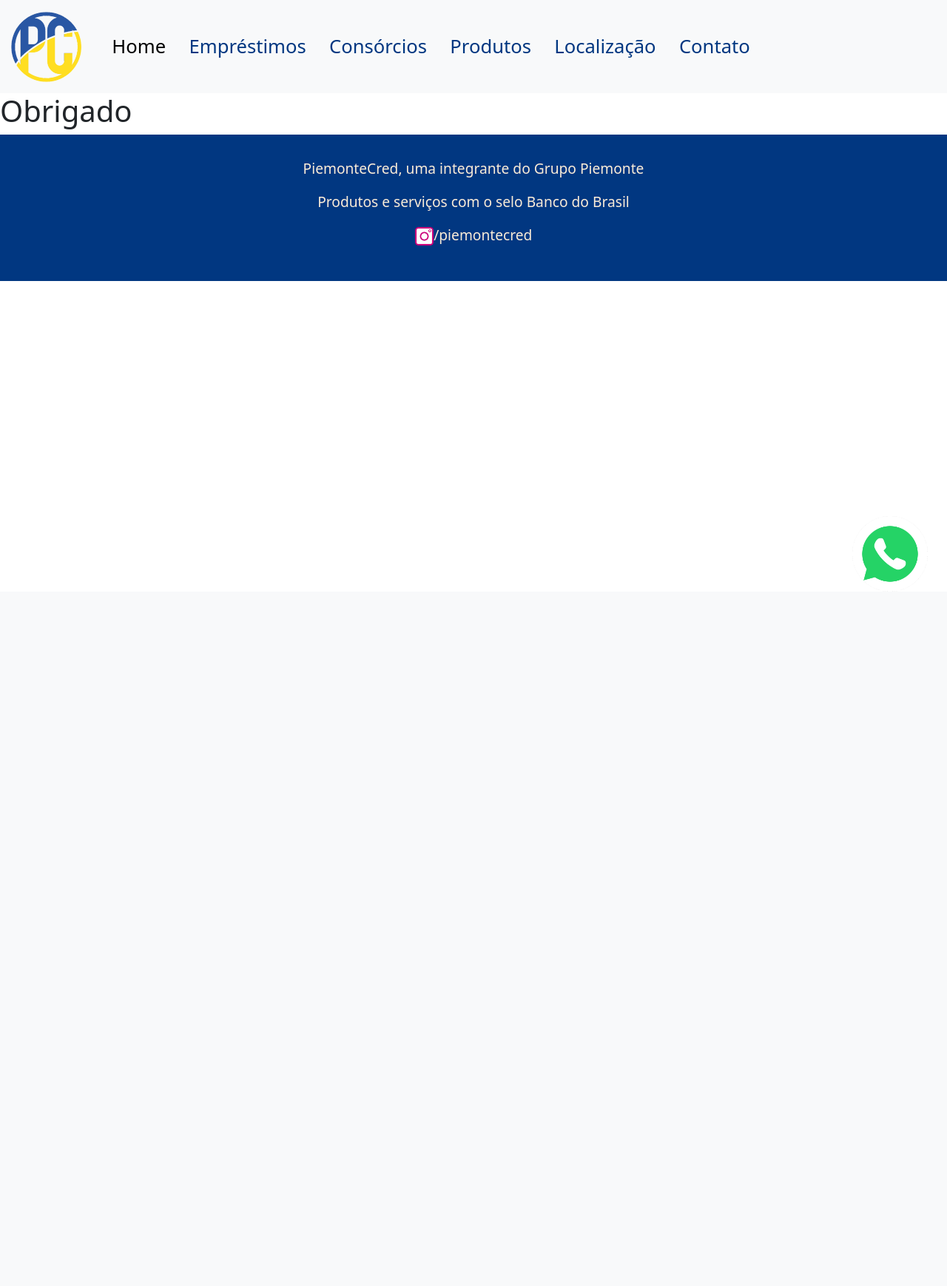
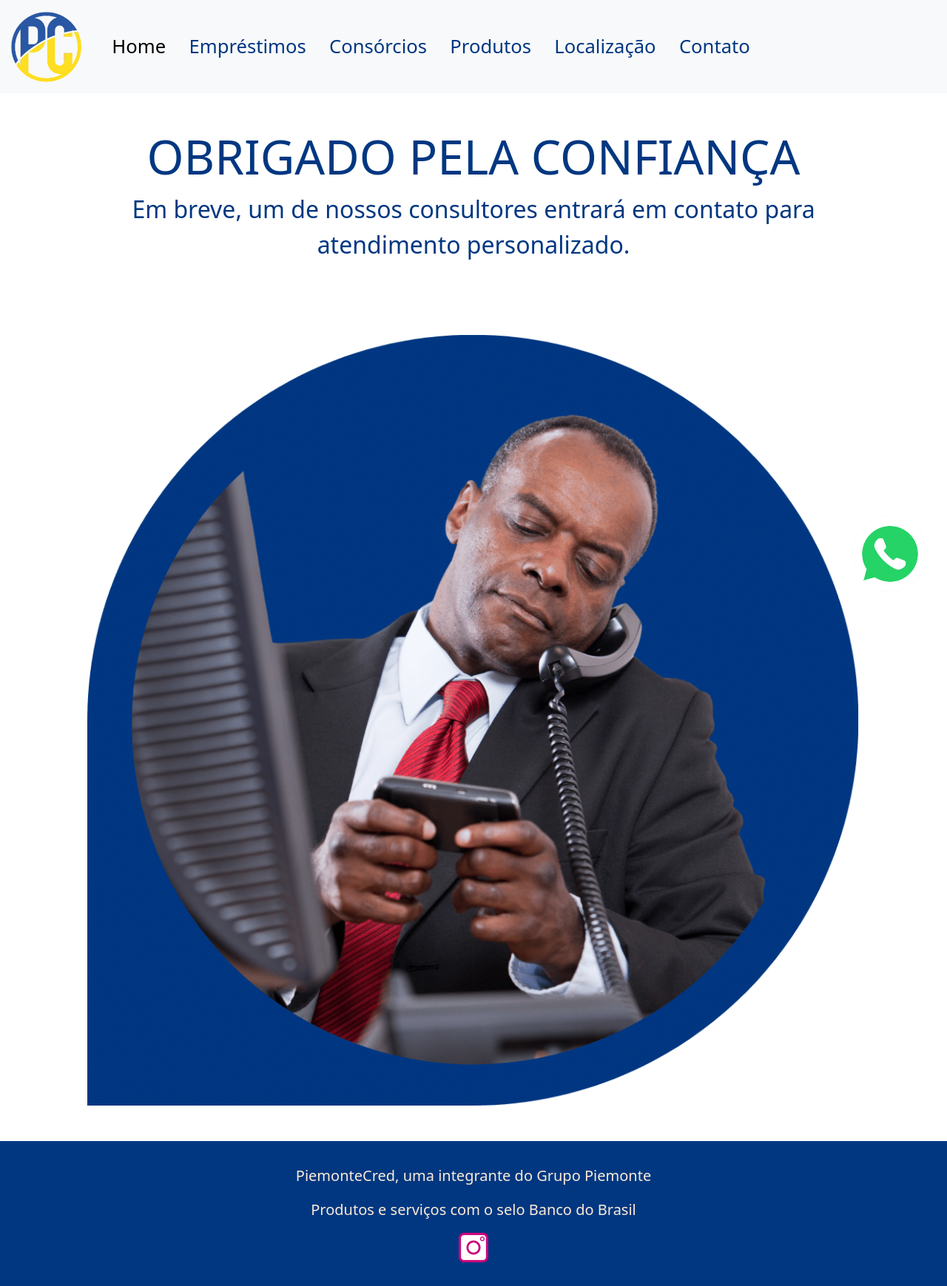
Before and after one commit to pablobagano/piemonte_v3, a Django app: page /obrigado/ in a window 1280 px wide. Shown: the whole page at 74% size. Before the commit the page ends 787 px from the top, so only its background shows below. Run offline with Django 4.2, Linux system fonts and the light colour scheme; parts of the project's set-up code (start-up, migrations or seed data) failed here and were passed over; some libraries are stand-ins or nearby versions.

Commit message:
Footer update

```diff
--- a/setup/static/styles/styles.css
+++ b/setup/static/styles/styles.css
@@ -12,7 +12,7 @@ footer{
 }
 footer p{
     color: antiquewhite;
-    font-size: 1.5vw;
+    /* font-size: 1rem; */
     font-weight: 200;
 }
 .fixed-bottom{
@@ -80,3 +80,7 @@ background: linear-gradient(135deg, #FFFFFF 0%, #E9EADA 70%, #FDE200 100%);
 .map{
     box-sizing: border-box;
 }
+.titulo-emprestimo{
+    font-size: 5vw;
+    color: #013781;
+}
--- a/templates/partials/_footer.html
+++ b/templates/partials/_footer.html
@@ -1,6 +1,13 @@
+{% load static %}
 {% load static %}
 <footer>
-        <p class="text-center">PiemonteCred, uma integrante do Grupo Piemonte</p>
-        <p class="text-center">Produtos e serviços com o selo Banco do Brasil</p>
-        <a href="https://www.instagram.com/piemontecred/"><p class="text-center link"><span><img src="{% static 'assets/logo-instagram.png' %}" alt="" id="logo-instagram" style="width: 2vw"></span>/piemontecred</p></a>
+    <div class="container">
+        <p class="text-center fs-5 text">PiemonteCred, uma integrante do Grupo Piemonte</p>
+        <p class="text-center fs-5 text">Produtos e serviços com o selo Banco do Brasil</p>
+        <div class="text-center">
+            <a href="https://www.instagram.com/piemontecred/">
+                <img src="{% static 'assets/logo-instagram.png' %}" alt="Instagram Logo" class="img-fluid" id="logo-instagram">
+            </a>
+        </div>
+    </div>
 </footer>
--- a/templates/piemonte/obrigado.html
+++ b/templates/piemonte/obrigado.html
@@ -1,5 +1,13 @@
 {% extends "piemonte/base.html" %}
 {% load static %}
 {% block content %}
-<h1>Obrigado</h1>
+<div class="container-fluid">
+    <div class="container pt-5 mb-5">
+        <h1 class="titulo-emprestimo text-center text-uppercase">OBRIGADO PELA CONFIANÇA</h1>
+        <p class="text-center fs-2 text" style="color: #013781;">Em breve, um de nossos consultores entrará em contato para atendimento personalizado.</p>
+    </div>
+    <div class="container p-5">
+        <img src="{% static 'assets/obrigado.png' %}" class="img-fluid" alt="">
+    </div>
+</div>
 {% endblock content %}
```
Also changed, not shown: setup/settings.py (+9 -6 lines), templates/piemonte/index.html (+7 -0 lines), setup/static/assets/obrigado.png (added), 3 other files.
